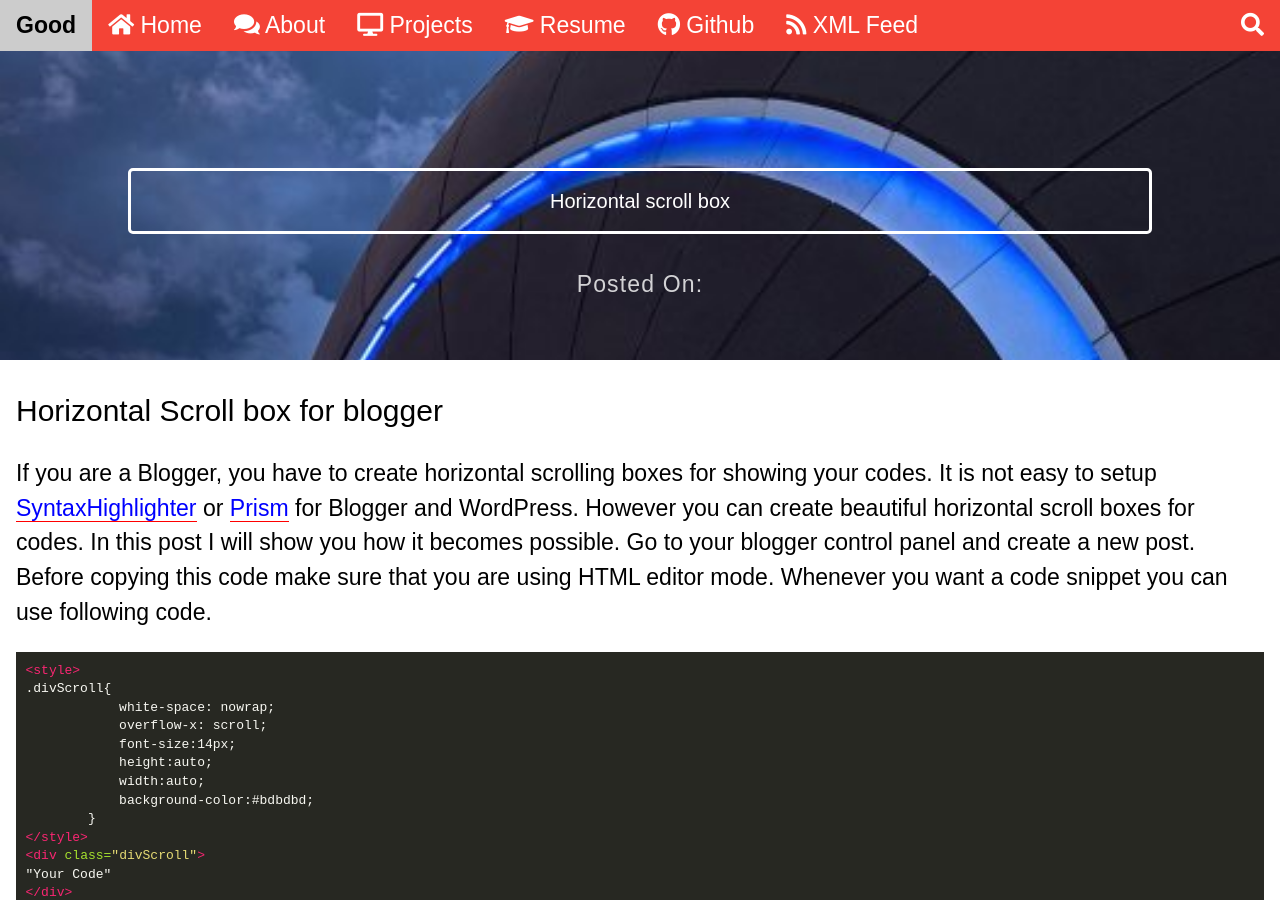
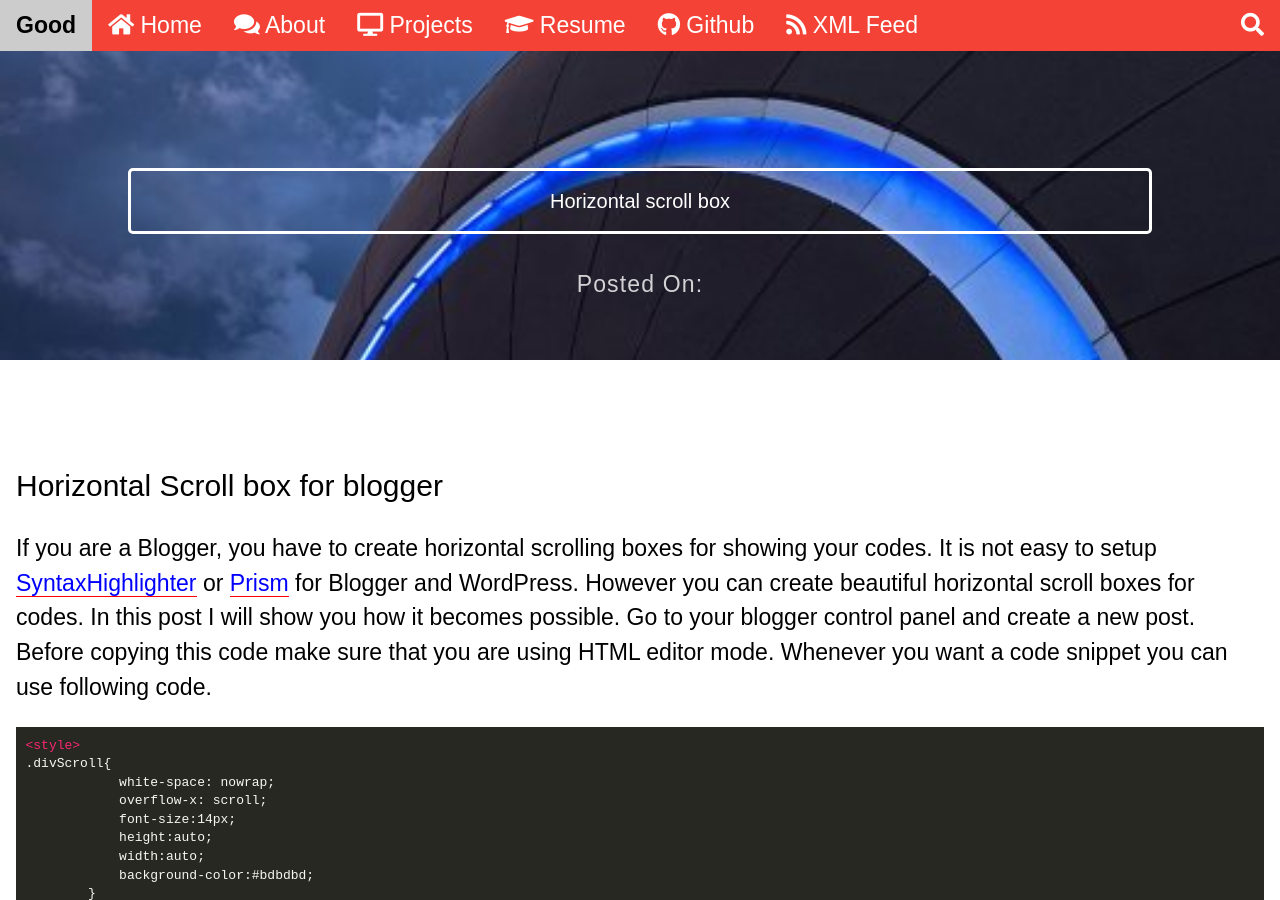
Before and after one commit to chipprogrammers/Good, a Jekyll site: the page built from _posts/2017-06-17-horizontal-scroll-box.md, in a window 1280 px wide and 900 px high. Built offline with Jekyll 4.4.1, drawn with Linux system fonts in a browser that asks for light colours; some web fonts are replaced; comment, search, counter and statistics services are not loaded.

Commit message:
Update post.html

```diff
--- a/_layouts/post.html
+++ b/_layouts/post.html
@@ -7,7 +7,7 @@
 <body>
 {% include navbar.html %}
 {% include parallax.html %}
-<div class="content-wrapper">
+<div class="content-wrapper" style="margin-top:75px">
     <div class="content w3-container">
 <article id="myLink">
     {{ content }}
```
